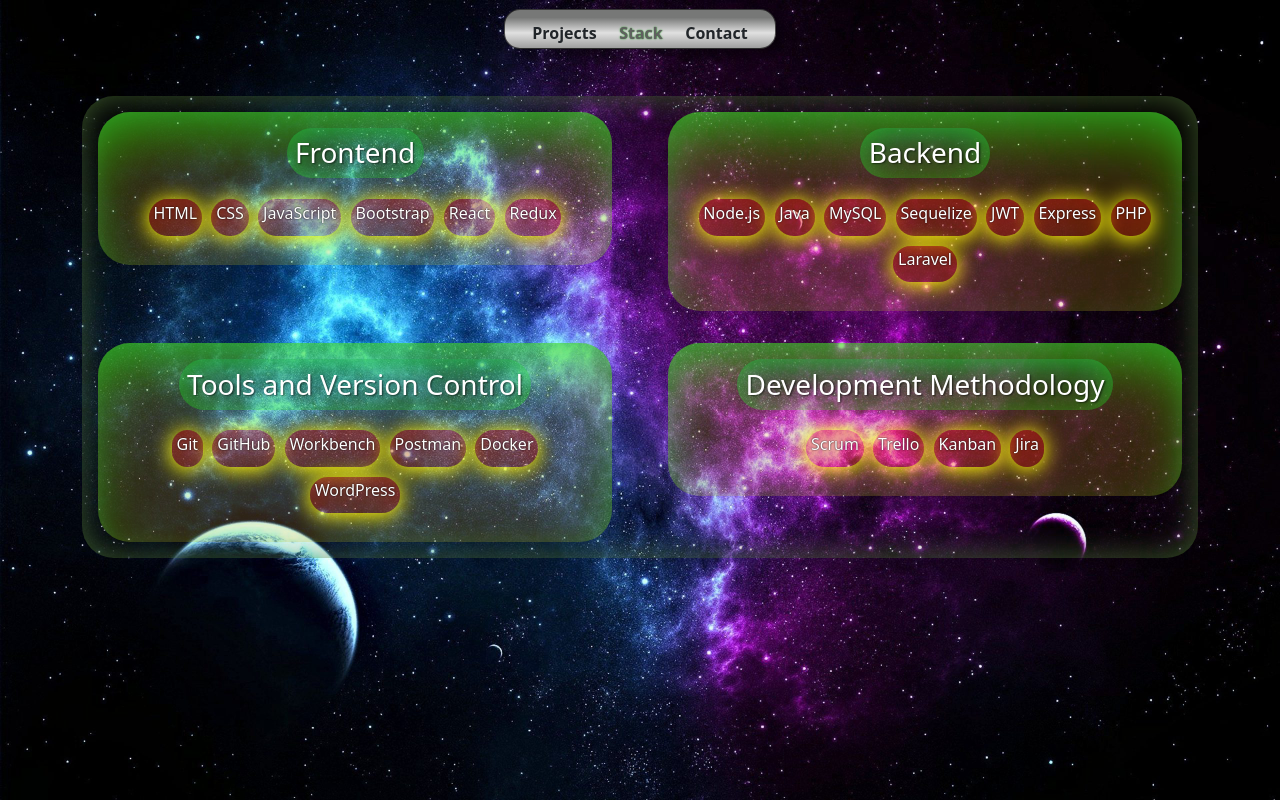
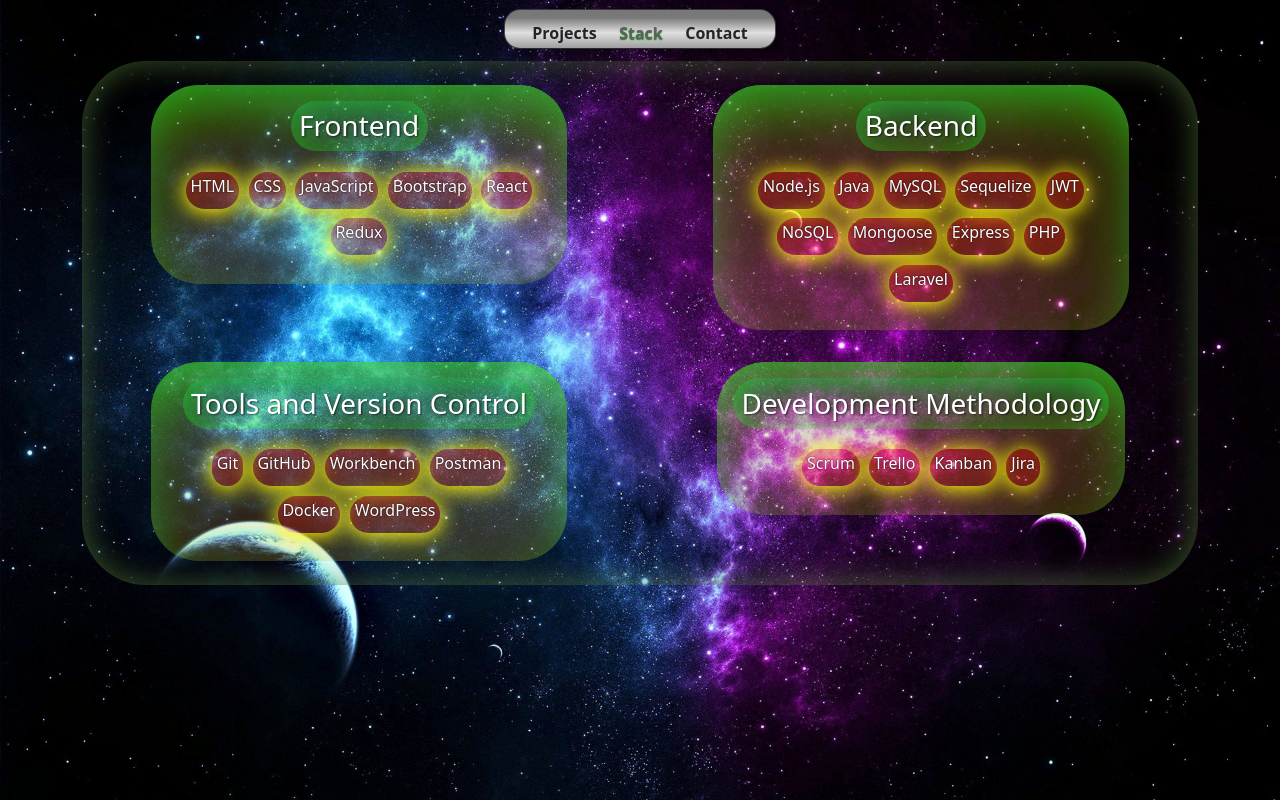
Before and after one commit to jorgelmartin/Portfolio-JLML, a React (Vite) app: page /stack in a window 1280 px wide. Built offline with nearby package versions, Linux system fonts and the light colour scheme.

Commit message:
Feat: description-projects

```diff
--- a/src/App.css
+++ b/src/App.css
@@ -16,7 +16,6 @@
   background-size: cover;
   background-repeat: no-repeat;
 }
-
 
 /* .logo {
   height: 6em;
--- a/src/components/Header/Header.css
+++ b/src/components/Header/Header.css
@@ -1,9 +1,3 @@
-.containere {
-    display: flex;
-    justify-self: center;
-    align-items: center;
-
-}
 
 .headerDesign {
     margin-top: 0.54em;
@@ -11,12 +5,7 @@
     top: 0;
     left: 0;
     right: 0;
-    /* margin-left: auto;
-    margin-right: auto; */
-    /* height: 8vh; */
     max-width: 17em;
-    /* background: rgb(114, 112, 121);
-    background: radial-gradient(circle, rgba(114, 112, 121, 1) 19%, rgba(114, 112, 121, 1) 51%, rgba(95, 88, 110, 0.9332983193277311) 71%); */
     background: linear-gradient(90deg,#9e9e9e 0%, #e0e0e0 40%, #777877 80%);
     background: -webkit-linear-gradient(90deg,#9e9e9e 0%, #e0e0e0 40%, #777877 80%);
     background: -moz-linear-gradient(90deg,#9e9e9e 0%, #e0e0e0 40%, #777877 80%);
@@ -25,24 +14,6 @@
     box-shadow: 0.4em 0.4em 0.7em 0.1em rgba(0, 0, 0, 0.503);
     max-height: 2.5em;
 }
-
-/* .containere{
-    display: flex;
-    justify-self: center;
-    align-items: center;
-  } */
-/* .linksDesign {
-    display: flex;
-    flex-direction: row;
-    padding: 0.5em;
-}
-
-.linksDesignToken {
-    display: flex;
-    margin-bottom: 0.3em;
-    padding: 0.2em;
-} */
-
 .headerLink {
     display: flex;
     justify-content: space-around;
@@ -50,14 +21,12 @@
     padding: 1em;
     font-weight: bolder;
     font-size: 1em;
-    transition: 0.5s;
+    transition: text-shadow 0.5s;
     cursor: pointer;
     margin-top: -0.3em;
-
-    /* margin-right: 0.5em; */
 }
 
 .headerLinks:hover {
     transition: 0.5s;
-    color: darkgrey;
+    color: rgba(67, 63, 63, 0.688);
 }
--- a/src/components/Header/Header.jsx
+++ b/src/components/Header/Header.jsx
@@ -15,13 +15,13 @@
 
     // CHECKING WHERE IS THE USER LOCATED AND PAINTING THE TEXT
     const isProjects = location.pathname === '/projects';
-    const projectsStyle = isProjects ? { color: 'rgb(96, 96, 96)', textShadow: '0 0 0.1em blue' } : {};
+    const projectsStyle = isProjects ? { color: 'rgb(96, 96, 96)', textShadow: '0 0.08em 0.08em blue' } : {};
 
     const isStack = location.pathname === '/stack';
-    const stackStyle = isStack ? { color: 'rgb(96, 96, 96)', textShadow: '0 0 0.1em green' } : {};
+    const stackStyle = isStack ? { color: 'rgb(96, 96, 96)', textShadow: '0 0.08em 0.08em green' } : {};
 
     const isContact = location.pathname === '/contact';
-    const contactStyle = isContact ? { color: 'rgb(96, 96, 96)', textShadow: '0 0 0.1em yellow' } : {};
+    const contactStyle = isContact ? { color: 'rgb(96, 96, 96)', textShadow: '0 0.08em 0.08em yellow' } : {};
 
 
     return (
--- a/src/components/Project/Project.css
+++ b/src/components/Project/Project.css
@@ -6,17 +6,23 @@
     justify-content: center;
 }
 .projectCards{
-    width: 19em;
-    transition: background-color 0.8s ease, box-shadow 0.8s ease;
+    width: 17em;
+    border: solid 0.03em rgba(134, 56, 189, 0.508);
+    transition: background-color 0.8s ease,
+    /* border 1s ease , */
+     box-shadow 0.8s ease;
     box-shadow: inset 0 0 3em rgba(207, 16, 255, 0.638);
-background-color: rgba(0, 255, 255, 0.282);
+background-color: rgba(0, 255, 255, 0.196);
+color: white;
+text-shadow: 0.05em 0.05em 0.06em rgb(255, 222, 10);
 
 /* color: white; */
 }
 .projectCards:hover{
     background-color: rgba(240, 248, 255, 0);
-    color: white;
+    color: rgb(0, 0, 0);
     border: none;
-    text-size-adjust: 1em 1em 1em rgba(232, 221, 98, 0.5);
+    /* text-size-adjust: 1em 1em 1em rgba(232, 221, 98, 0.5); */
     box-shadow: inset 0 0 3em rgba(255, 0, 0, 0.582);
+    text-shadow: 0.05em 0.05em 0.06em rgb(98, 123, 232);
 }
--- a/src/components/Project/Project.jsx
+++ b/src/components/Project/Project.jsx
@@ -51,8 +51,9 @@
 
                 }}>
                 <h5 style={{
+                    // color:'white',
                     fontSize: '1.6em',
-                    textShadow: '0.05em 0.05em 0.06em rgba(232, 221, 98, 0.5)'
+                    // textShadow: '0.05em 0.05em 0.06em rgb(255, 222, 10)'
                 }}><strong>{title}</strong></h5>
                 {/* Botón "Images" en el componente Project */}
                 <div style={{
@@ -93,7 +94,6 @@
                         <PortfolioButton
                             href={playLink}
                             text={"Play"}
-                            imageSrc={""}
                         />
 
                         {/* REPOSITORY BUTTON */}
--- a/src/containers/Home/Home.jsx
+++ b/src/containers/Home/Home.jsx
@@ -1,6 +1,5 @@
 import React from "react";
 import './Home.css';
-import { Container } from "react-bootstrap";
 import { useNavigate } from "react-router-dom";
 
 export const Home = () => {
--- a/src/containers/Projects/Projects.jsx
+++ b/src/containers/Projects/Projects.jsx
@@ -99,7 +99,7 @@
                         <div className="projectConsole">
                             <Project
                                 title={"Backend AkdemyProject"}
-                                description={"El proyecto Akdemy es una aplicación que ofrece diferentes programas y convocatorias a sus usuarios. Los usuarios pueden registrarse en la academia y acceder a una variedad de funcionalidades según su rol. Los administradores tienen privilegios adicionales para gestionar convocatorias y solicitudes de inscripción. Los usuarios tendrán acceso a su propio perfil, donde podrán visualizar y editar su información personal. Además, podrán explorar todos los programas académicos ofrecidos por la institución, obtener detalles sobre cada uno de ellos y tomar decisiones sobre sus intereses educativos."}
+                                description={"El proyecto Akdemy es una aplicación que ofrece diferentes programas y convocatorias a sus usuarios. Los administradores tienen privilegios adicionales para gestionar convocatorias y solicitudes de inscripción. Los usuarios tendrán acceso a su propio perfil, donde podrán visualizar y editar su información personal. Además, podrán explorar todos los programas académicos ofrecidos por la institución, obtener detalles sobre cada uno de ellos y tomar decisiones sobre sus intereses educativos."}
                                 images={[akdemy16]}
                                 playLink="https://react-akdemy-project.vercel.app/"
                                 gitHubLink="https://github.com/jorgemctin/Laravel-AkdemyProject"
--- a/src/containers/Stack/Stack.css
+++ b/src/containers/Stack/Stack.css
@@ -1,15 +1,19 @@
 .stackContainer {
-    display: flex;
+    /* display: flex;
     justify-content: center;
-    align-items: center;
+    align-items: center; */
     box-shadow: inset 0 0 2em rgba(84, 123, 58, 0.694);
-    border-radius: 2em;
-    margin-top: 5em;
+    border-radius: 4em;
+    margin-top: 3.5em;
+    padding: 0.5em;
 }
 
 .cardStack {
-    display: flex;
-    flex-direction: column;
+    max-width: 26em;
+    /* display: flex;
+    justify-content: center;
+    align-items: center; */
+    /* flex-direction: column; */
     box-shadow: rgba(46, 249, 0, 0.635) 0px 1.875em 3.75em -0.75em inset, rgba(7, 36, 255, 0.3) 0px 1.125em 2.25em -1.125em inset;
     background-color: #f9b82c30;
     color: rgb(0, 0, 0);
@@ -17,7 +21,7 @@
     font-size: 0.8em;
     border: none;
     margin: 1em;
-    border-radius: 2em;
+    border-radius: 3em;
     font-size: 1em;
     text-align: center;
     color: white;
@@ -26,7 +30,7 @@
     text-shadow: 0 0 0.1em black;
     display: flex;
     flex-wrap: wrap;
-    flex-direction: row;
+    /* flex-direction: row; */
     justify-content: center;
     align-items: center;
     margin: 0.5em;
@@ -38,6 +42,7 @@
     color: white;
     margin: 0.3em;
     padding: 0.3em;
+    transition: box-shadow 0.3s;
 }
 .techTitle{
     box-shadow: inset 0 0 1.3em rgba(43, 255, 0, 0.5), rgba(7, 36, 255, 0.3) 0px 1.125em 2.25em -1.125em inset;
@@ -46,3 +51,10 @@
     border-radius: 2em;
     padding: 0.3em;
 }
+
+.techNameMap:hover {
+    box-shadow: rgba(251, 255, 8, 0.429) 0em 2.5em 5em -1em inset,
+                rgb(255, 7, 7) 0em 0.25em 2.5em 0.25em;
+                color: black;
+                /* cursor: pointer; */
+}
--- a/src/containers/Stack/Stack.jsx
+++ b/src/containers/Stack/Stack.jsx
@@ -18,6 +18,8 @@
     { name: "MySQL", description: "A widely used relational database management system for storing and managing data." },
     { name: "Sequelize", description: "A Node.js library that provides object-relational mapping (ORM) for interacting with SQL databases." },
     { name: "JWT", description: "Used for authentication and authorization in web applications and API services." },
+    { name: "NoSQL", description: "Used for authentication and authorization in web applications and API services." },
+    { name: "Mongoose", description: "Used for authentication and authorization in web applications and API services." },
     { name: "Express", description: "A web application framework for Node.js that simplifies API creation and route handling." },
     { name: "PHP", description: "A PHP development framework that facilitates the creation of robust and secure web applications." },
     { name: "Laravel", description: "A PHP development framework that facilitates the creation of robust and secure web applications." },
@@ -43,13 +45,16 @@
     <>
       <Container
         style={{
-          marginTop: '1em',
+          marginTop: '0.3em',
+          // display:'flex',
+          // justifyContent:'center',
+          // alignItems:'center'
         }}>
-        <div className="stackContainer">
+        <div className="stackContainer" >
 
-          <Row>
-            <Col xs={12} lg={6}>
-              <Card className="cardStack">
+          <Row >
+            <Col xs={12} lg={6}  className="d-flex justify-content-center">
+              <Card className="cardStack" >
                 <h3 className="techTitle">Frontend</h3>
                 <div className="techName">
                   {frontendTechnologies.map((tech, i) => (
@@ -61,7 +66,7 @@
                 </div>
               </Card>
             </Col>
-            <Col xs={12} lg={6}>
+            <Col xs={12} lg={6} className="d-flex justify-content-center">
               <Card className="cardStack">
                 <h3 className="techTitle">Backend</h3>
                 <div className="techName">
@@ -74,7 +79,7 @@
                 </div>
               </Card>
             </Col>
-            <Col xs={12} lg={6}>
+            <Col xs={12} lg={6} className="d-flex justify-content-center">
               <Card className="cardStack">
                 <h3 className="techTitle">Tools and Version Control</h3>
                 <div className="techName">
@@ -87,7 +92,7 @@
                 </div>
               </Card>
             </Col>
-            <Col xs={12} lg={6}>
+            <Col xs={12} lg={6} className="d-flex justify-content-center">
               <Card className="cardStack"
                 style={{
                   // marginTop: '2em'
```
Also changed, not shown: src/components/ImageGallery/ImageGallery.jsx (+17 -7 lines), src/components/LanguageModal/LanguageModal.jsx (+14 -8 lines), src/containers/Home/Home.css (+9 -7 lines).
